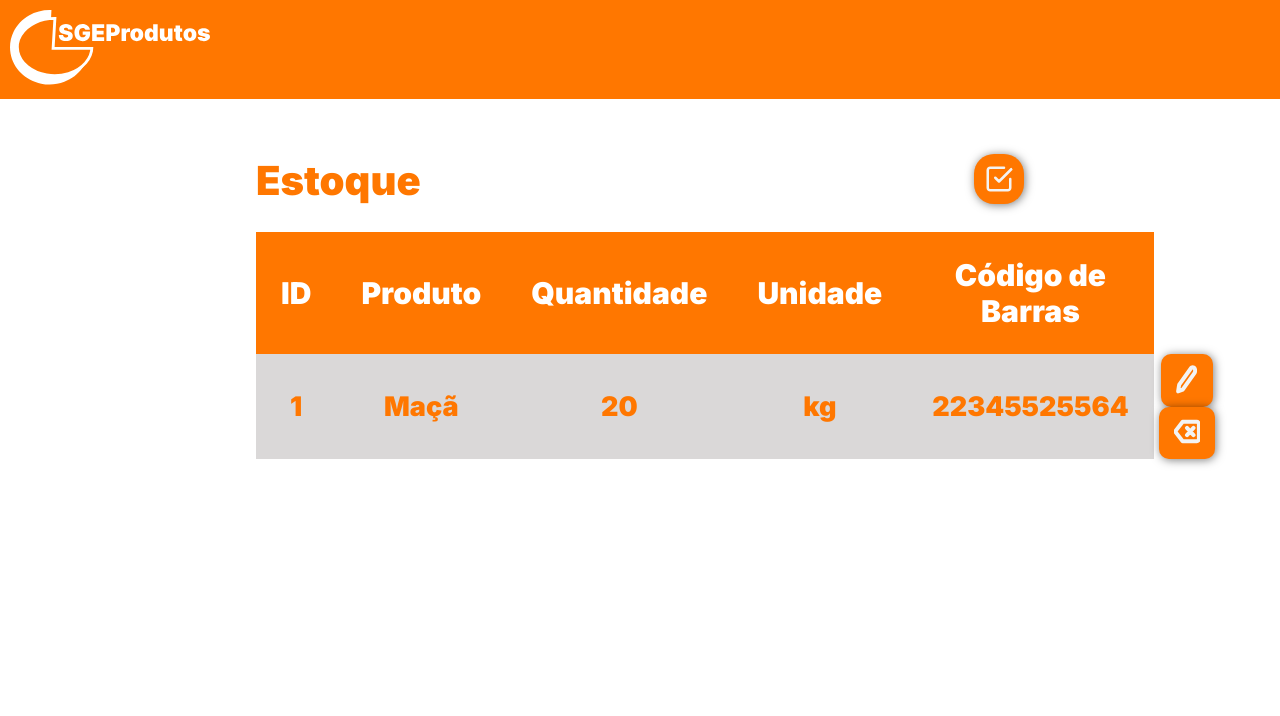
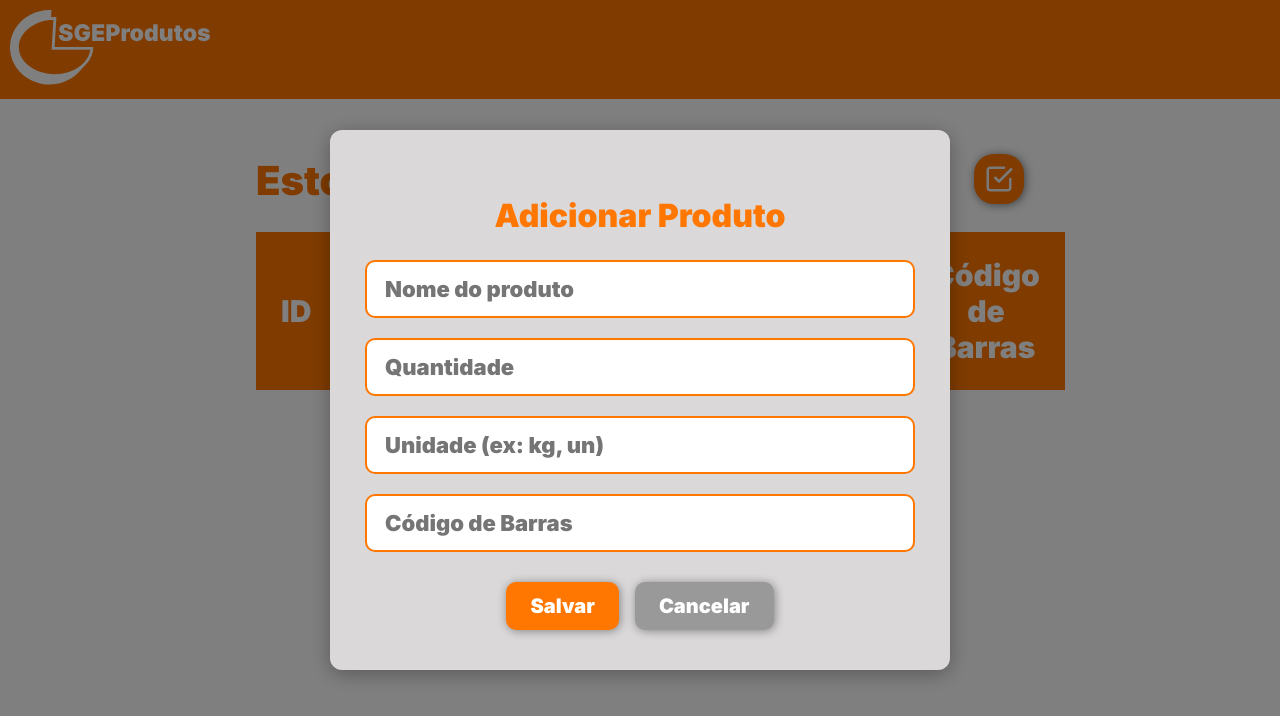
Before and after one commit to JeffSSampaio/SGE-React, a React (Create React App) app in the folder sgeprodutos/: page /sgeprodutos/estoque in a window 1280 px wide. Both pictures are taken after a click on the button 999 px from the left and 180 px from the top of the page. Shown: the top 716 px of the page. Built offline with nearby package versions, Linux system fonts and the light colour scheme.

Commit message:
atualização de uma pá de coisa :)

```diff
--- a/sgeprodutos/src/routes/estoque_route/Estoque.js
+++ b/sgeprodutos/src/routes/estoque_route/Estoque.js
@@ -1,30 +1,83 @@
+import { useState, useEffect } from "react";
+import ModalProduto from './ModalProduto';
+import CabecalhoEstoque from './cabecalhoEstoque';
 import TabelaEstoque from './TabelaEstoque';
-import'./cssestoque/estoque.css'
-import CabecalhoEstoque from './cabecalhoEstoque';
-import imgAdd from '../imgs/imgAddProd.svg'
+import imgAdd from '../imgs/imgAddProd.svg';
+import './cssestoque/estoque.css';
+
 function Estoque() {
-  return(
+  // Carrega o estado inicial do localStorage
+  const [produtos, setProdutos] = useState(() => {
+    const produtosSalvos = localStorage.getItem("estoque");
+    return produtosSalvos ? JSON.parse(produtosSalvos) : [];
+  });
 
+  const [produtoEditando, setProdutoEditando] = useState(null);
+  const [modo, setModo] = useState(null); // 'editar' ou 'adicionar'
+
+  // Salva a lista no localStorage sempre que 'produtos' mudar
+  useEffect(() => {
+    localStorage.setItem("estoque", JSON.stringify(produtos));
+  }, [produtos]);
+
+  const abrirModalEditar = (produto) => {
+    setProdutoEditando(produto);
+    setModo('editar');
+  };
+
+  const abrirModalAdicionar = () => {
+    setProdutoEditando(null);
+    setModo('adicionar');
+  };
+
+  const fecharModal = () => {
+    setProdutoEditando(null);
+    setModo(null);
+  };
+
+  const salvarProduto = (dados) => {
+    if (modo === 'editar') {
+      setProdutos(produtos.map(p => p.id === dados.id ? dados : p));
+    } else {
+      const novo = { ...dados, id: Date.now() };
+      setProdutos([...produtos, novo]);
+    }
+    fecharModal();
+  };
+
+  const deletarProduto = (id) => {
+    const confirmado = window.confirm("Tem certeza que deseja excluir este produto?");
+    if (confirmado) {
+      setProdutos(produtos.filter(p => p.id !== id));
+    }
+  };
+
+  return (
     <div className='bodyEstoque'>
+      <CabecalhoEstoque />
+      <div className='containerEstoque'>
+        <div className='containerTituloEstoque'>
+          <h1 className='tituloTabela'>Estoque</h1>
+          <button className='butaoaddprod' onClick={abrirModalAdicionar}>
+            <img src={imgAdd} alt='adicionar produto' />
+          </button>
+        </div>
+        <TabelaEstoque
+          produtos={produtos}
+          onEditar={abrirModalEditar}
+          onDeletar={deletarProduto}
+        />
+      </div>
 
-     <CabecalhoEstoque></CabecalhoEstoque>
-
-    <div className='containerEstoque'>
-      <div className='containerTituloEstoque'>
-      <h1 className='tituloTabela'> Estoque </h1>
-      <button className='butaoaddprod' >
-      <img src={imgAdd} alt='adicionar produto'></img>
-      </button>
-      </div>
-      <TabelaEstoque></TabelaEstoque>
-
+      {modo && (
+        <ModalProduto
+          produto={produtoEditando}
+          onSalvar={salvarProduto}
+          onFechar={fecharModal}
+        />
+      )}
     </div>
-
-
-    </div>
-
-  )
-
+  );
 }
 
 export default Estoque;
--- /dev/null
+++ b/sgeprodutos/src/routes/estoque_route/ModalProduto.js
@@ -0,0 +1,91 @@
+import { useState, useEffect } from 'react';
+import './cssestoque/ModalProduto.css';
+
+function ModalProduto({ produto, onSalvar, onFechar }) {
+  const [form, setForm] = useState({
+    id: null,
+    nome: '',
+    quantidade: '',
+    unidade: '',
+    codigoBarras: '',
+  });
+
+  useEffect(() => {
+    if (produto) {
+      setForm({
+        id: produto.id || null,
+        nome: produto.nome || '',
+        quantidade: produto.quantidade || '',
+        unidade: produto.unidade || '',
+        codigoBarras: produto.codigoBarras || '',
+      });
+    } else {
+      setForm({
+        id: null,
+        nome: '',
+        quantidade: '',
+        unidade: '',
+        codigoBarras: '',
+      });
+    }
+  }, [produto]);
+
+  const handleChange = (e) => {
+    const { name, value } = e.target;
+    setForm((prev) => ({ ...prev, [name]: value }));
+  };
+
+  const handleSubmit = (e) => {
+    e.preventDefault();
+    if (!form.nome || !form.quantidade || !form.unidade || !form.codigoBarras) {
+      alert("Preencha todos os campos!");
+      return;
+    }
+
+    onSalvar({ ...form, quantidade: parseInt(form.quantidade) });
+  };
+
+  return (
+    <div className="modal-overlay">
+      <div className="modal-conteudo">
+        <h2>{produto ? 'Editar Produto' : 'Adicionar Produto'}</h2>
+        <form onSubmit={handleSubmit}>
+          <input
+            type="text"
+            name="nome"
+            placeholder="Nome do produto"
+            value={form.nome}
+            onChange={handleChange}
+          />
+          <input
+            type="number"
+            name="quantidade"
+            placeholder="Quantidade"
+            value={form.quantidade}
+            onChange={handleChange}
+          />
+          <input
+            type="text"
+            name="unidade"
+            placeholder="Unidade (ex: kg, un)"
+            value={form.unidade}
+            onChange={handleChange}
+          />
+          <input
+            type="text"
+            name="codigoBarras"
+            placeholder="Código de Barras"
+            value={form.codigoBarras}
+            onChange={handleChange}
+          />
+          <div className="botoesModal">
+            <button type="submit" className="btnSalvar">Salvar</button>
+            <button type="button" onClick={onFechar} className="btnCancelar">Cancelar</button>
+          </div>
+        </form>
+      </div>
+    </div>
+  );
+}
+
+export default ModalProduto;
--- a/sgeprodutos/src/routes/estoque_route/TabelaEstoque.js
+++ b/sgeprodutos/src/routes/estoque_route/TabelaEstoque.js
@@ -1,31 +1,40 @@
-import'./cssestoque/Tabela_estoque.css'
-import editIcon from '../imgs/imgeditProd.svg'
-import deleteIcon from '../imgs/imgdelProd.svg'
-function TabelaEstoque(){
-    return(
+import './cssestoque/Tabela_estoque.css';
+import editIcon from '../imgs/imgeditProd.svg';
+import deleteIcon from '../imgs/imgdelProd.svg';
+
+function TabelaEstoque({ produtos, onEditar, onDeletar }) {
+  return (
     <table className='tabelaEstoque'>
       <thead>
+        <tr>
           <th>ID</th>
           <th>Produto</th>
           <th>Quantidade</th>
           <th>Unidade</th>
           <th>Código de Barras</th>
+        </tr>
       </thead>
       <tbody>
-        <tr>    {/* Teste */}
-          <td>1</td>
-          <td>Maçã</td>
-          <td>20</td>
-          <td>kg</td>
-          <td>22345525564</td>
-
+        {produtos.map((produto) => (
+          <tr key={produto.id}>
+            <td>{produto.id}</td>
+            <td>{produto.nome}</td>
+            <td>{produto.quantidade}</td>
+            <td>{produto.unidade}</td>
+            <td>{produto.codigoBarras}</td>
             <td className='acoesTabela'>
-            <button className="btnAcaoTabela  btneditarProd"><img src={editIcon} alt="Editar" /></button>
-            <button className="btnAcaoTabela  btndelProd"><img src={deleteIcon} alt="Excluir" /></button>
+              <button className="btnAcaoTabela btneditarProd" onClick={() => onEditar(produto)}>
+                <img src={editIcon} alt="Editar" />
+              </button>
+              <button className="btnAcaoTabela btndelProd" onClick={() => onDeletar(produto.id)}>
+                <img src={deleteIcon} alt="Excluir" />
+              </button>
             </td>
           </tr>
+        ))}
       </tbody>
     </table>
-    )
+  );
 }
+
 export default TabelaEstoque;
--- /dev/null
+++ b/sgeprodutos/src/routes/estoque_route/cssestoque/ModalProduto.css
@@ -0,0 +1,91 @@
+.modal-overlay {
+  position: fixed;
+  top: 0;
+  left: 0;
+  width: 100vw;
+  height: 100vh;
+  background: rgba(0, 0, 0, 0.5);
+  display: flex;
+  justify-content: center;
+  align-items: center;
+  z-index: 999;
+}
+
+.modal-conteudo {
+  background: rgb(218, 216, 216);
+  width: 550px;
+  max-width: 95%;
+  padding: 40px 35px;
+  border-radius: 12px;
+  box-shadow: 0px 4px 20px rgba(0, 0, 0, 0.3);
+  font-family: 'Inter', sans-serif;
+}
+
+.modal-conteudo h2 {
+  font-size: 32px;
+  margin-bottom: 25px;
+  text-align: center;
+  color: #FF7700;
+}
+
+.modal-conteudo form {
+  display: flex;
+  flex-direction: column;
+}
+
+.modal-conteudo input {
+  font-size: 22px;
+  font-family: 'Inter', sans-serif;
+  padding: 14px 18px;
+  margin-bottom: 20px;
+  border-radius: 10px;
+  border: 2px solid #FF7700;
+  background-color: white;
+  color: #333;
+  transition: all 0.3s;
+}
+
+.modal-conteudo input:focus {
+  outline: none;
+  border-color: #ac5a11;
+  background-color: #f7f7f7;
+}
+
+.botoesModal {
+  display: flex;
+  justify-content: center;
+  gap: 16px;
+  margin-top: 10px;
+}
+
+.btnSalvar, .btnCancelar {
+  font-family: 'Inter', sans-serif;
+  font-size: 20px;
+  padding: 12px 24px;
+  border: none;
+  border-radius: 10px;
+  cursor: pointer;
+  transition: all 0.3s ease-in-out;
+  box-shadow: 1px 1px 10px rgba(0, 0, 0, 0.4);
+}
+
+.btnSalvar {
+  background-color: #FF7700;
+  color: white;
+}
+
+.btnSalvar:hover {
+  background-color: #ac5a11;
+  box-shadow: 0 0 20px 8px #FF7700, 0 0 40px 16px #FF770088;
+  transform: scale(0.98);
+}
+
+.btnCancelar {
+  background-color: #999;
+  color: white;
+}
+
+.btnCancelar:hover {
+  background-color: #777;
+  transform: scale(0.98);
+}
--- a/sgeprodutos/src/routes/estoque_route/cssestoque/Tabela_estoque.css
+++ b/sgeprodutos/src/routes/estoque_route/cssestoque/Tabela_estoque.css
@@ -56,3 +56,11 @@
     filter: brightness(0.9);
     cursor: pointer;
 }
+.tabelaEstoque td.acoesTabela {
+  display: flex;
+  justify-content: center;
+  align-items: center;
+  gap: 10px;
+  padding: 10px;
+  background: transparent;
+}
```
Also changed, not shown: sgeprodutos/src/firebase.js (added, +17 -0 lines). Lines whose indentation alone changed are shown as unchanged.
